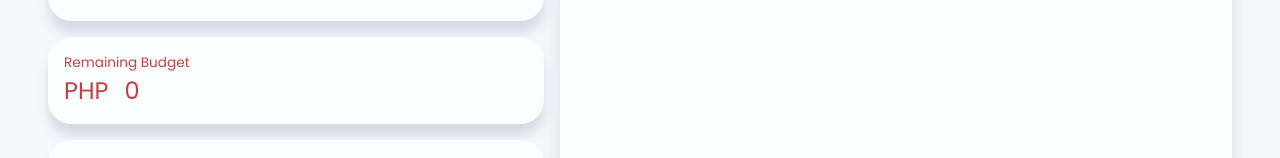
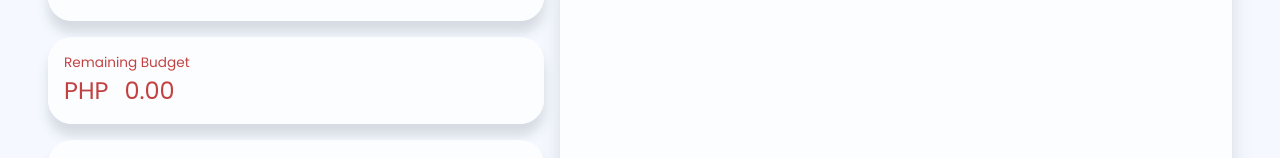
Before and after one commit to Wafflegum/Budget-Tracker, a React (Vite) app: page / in a window 1280 px wide. Shown: the part 148-306 px from the top of the page. Built offline with nearby package versions, Linux system fonts and the light colour scheme.

Commit message:
Limited remaining budget display to 2 decimal places

```diff
--- a/src/App.jsx
+++ b/src/App.jsx
@@ -61,7 +61,8 @@ function App() {
 		if (typeof data != 'undefined') {
 			setTotalExpenses(data.reduce((accumulator, expense) => accumulator + parseFloat(expense.amount), 0))
 		}
-		setRemainingBudget(parseFloat(budget) - parseFloat(totalExpenses))
+		const remainingBudget = parseFloat(budget) - parseFloat(totalExpenses)
+		setRemainingBudget(remainingBudget.toFixed(2))
 	}
 
 	function handleDeleteExpense(id) {
```
